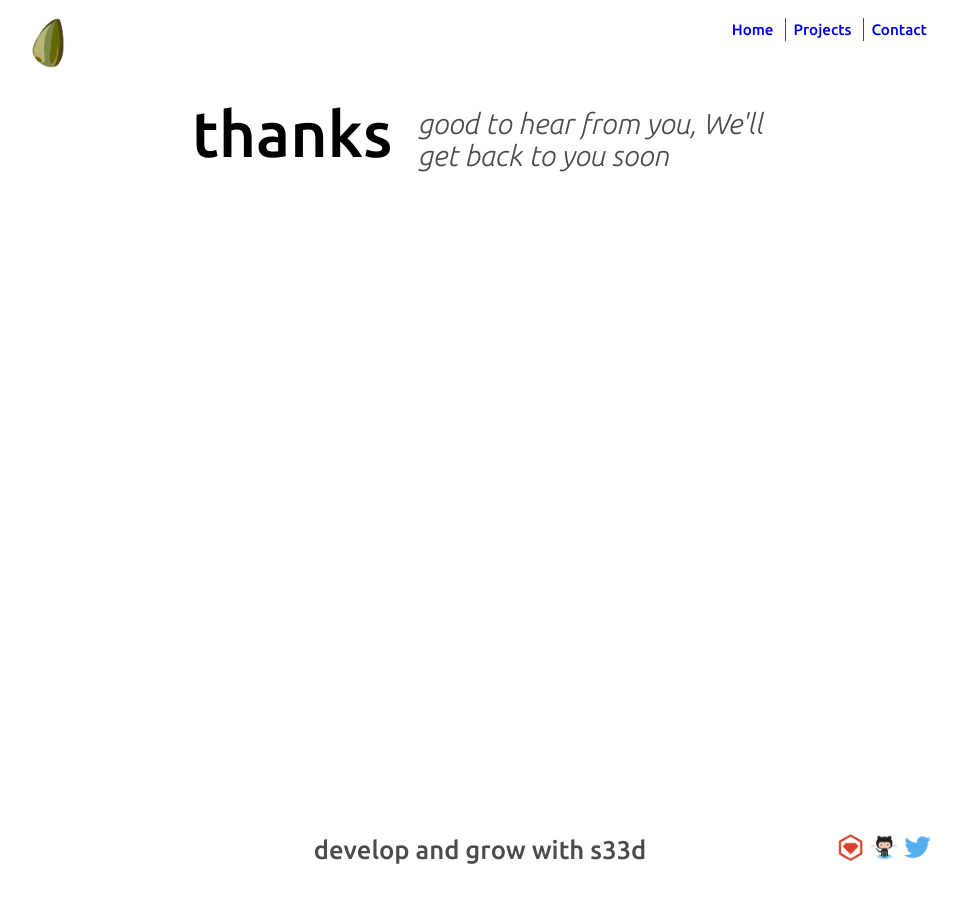
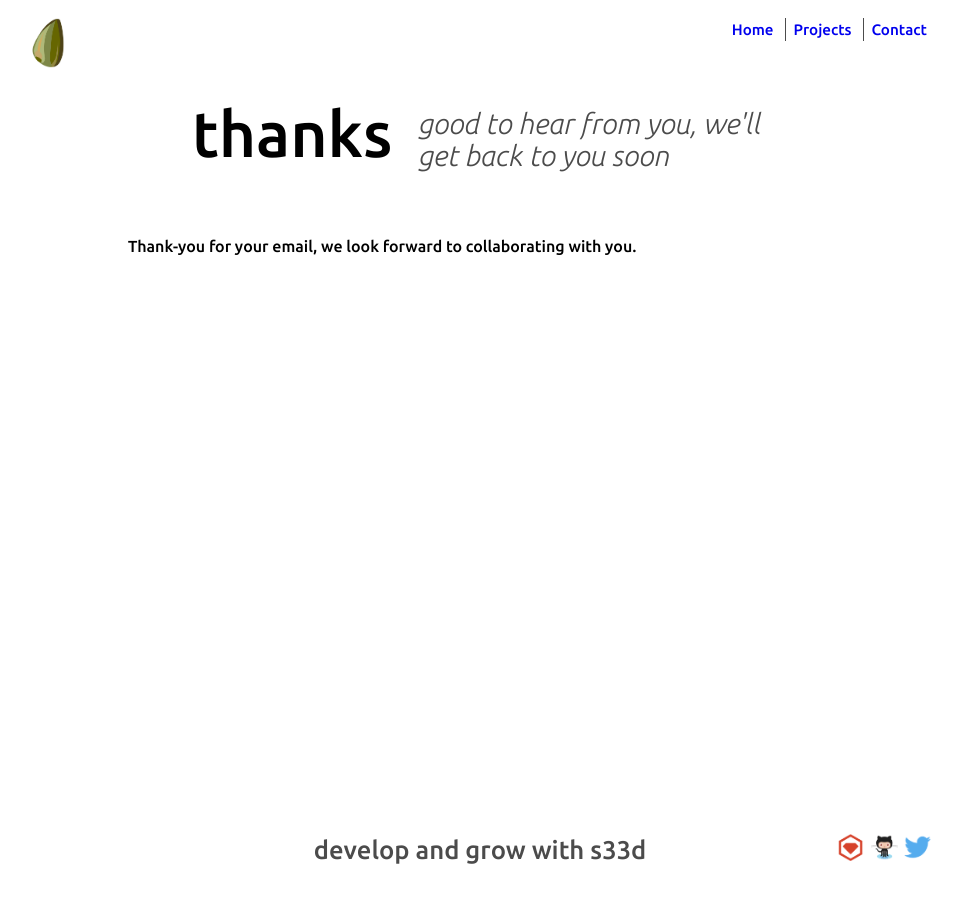
Before and after one commit to s33dco/s33dsite, a Jekyll site: the page built from thanks/index.html, in a window 1280 px wide. Shown: the whole page, without its empty margins (160-1121 px from the left). Built offline with Jekyll 4.4.1, drawn with Linux system fonts in a browser that asks for light colours; nearby versions of some CDN libraries.

Commit message:
thanks page wording content

```diff
--- a/thanks/index.html
+++ b/thanks/index.html
@@ -10,12 +10,13 @@ description: Accessible, standards compliant, SEO sites & apps, HTML5 CSS3 SASS
 				</div>
 				<div class="callout-copy">
 					<h1>
-						good to hear from you, We'll get back to you soon
+						good to hear from you, we'll get back to you soon
 					</h1>
 				</div>
 			</div>
 
 
 			<div class="main-section">
+				<p>Thank-you for your email, we look forward to collaborating with you.</p>
 
 			</div>
```
